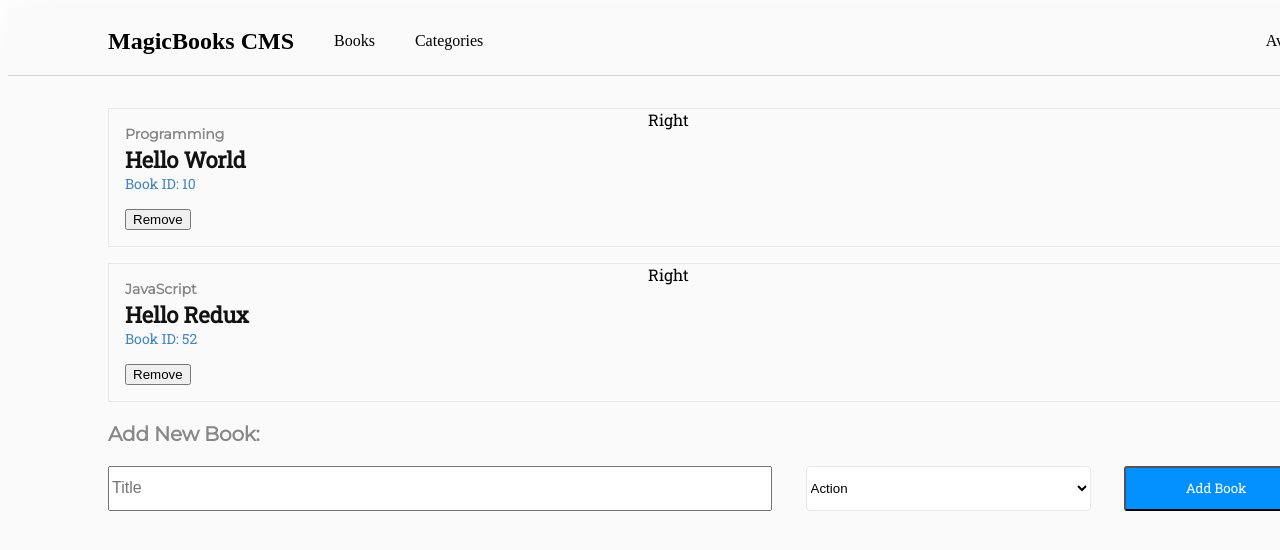
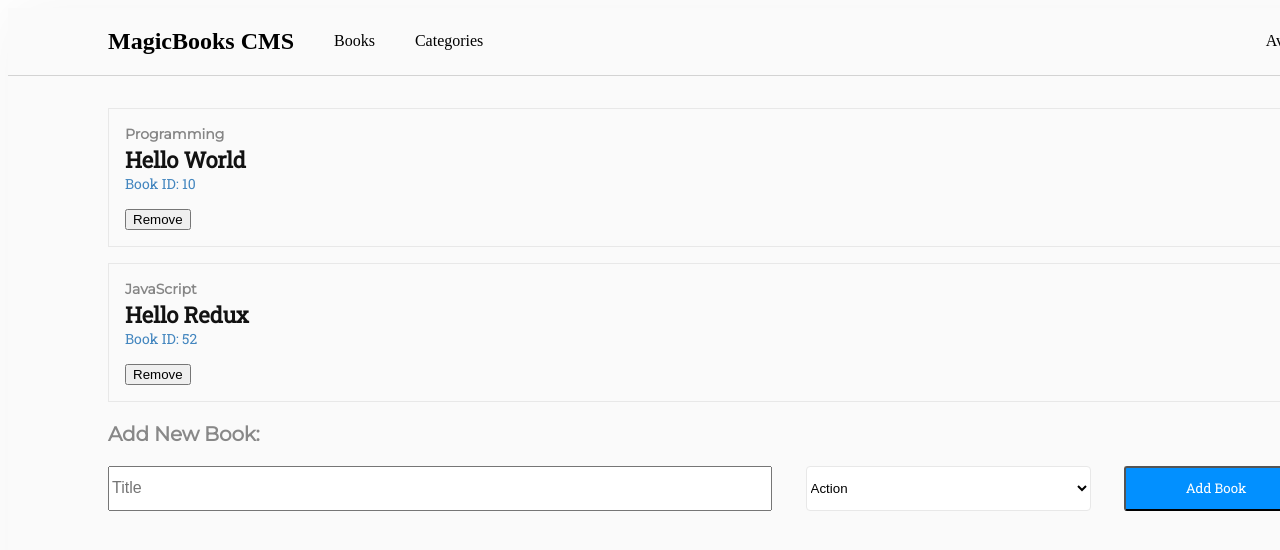
Before and after one commit to adriaanbd/magicbooks, a React (Create React App) app: page / in a window 1280 px wide. Shown: the top 550 px of the page. Built offline with nearby package versions, Linux system fonts and the light colour scheme.

Commit message:
removed unused right space

```diff
--- a/src/components/BookCard.js
+++ b/src/components/BookCard.js
@@ -12,7 +12,6 @@ function BookCard(props) {
           remove={remove}
         />
       </div>
-      <div id="card-right">Right</div>
     </div>
   );
 }
```
